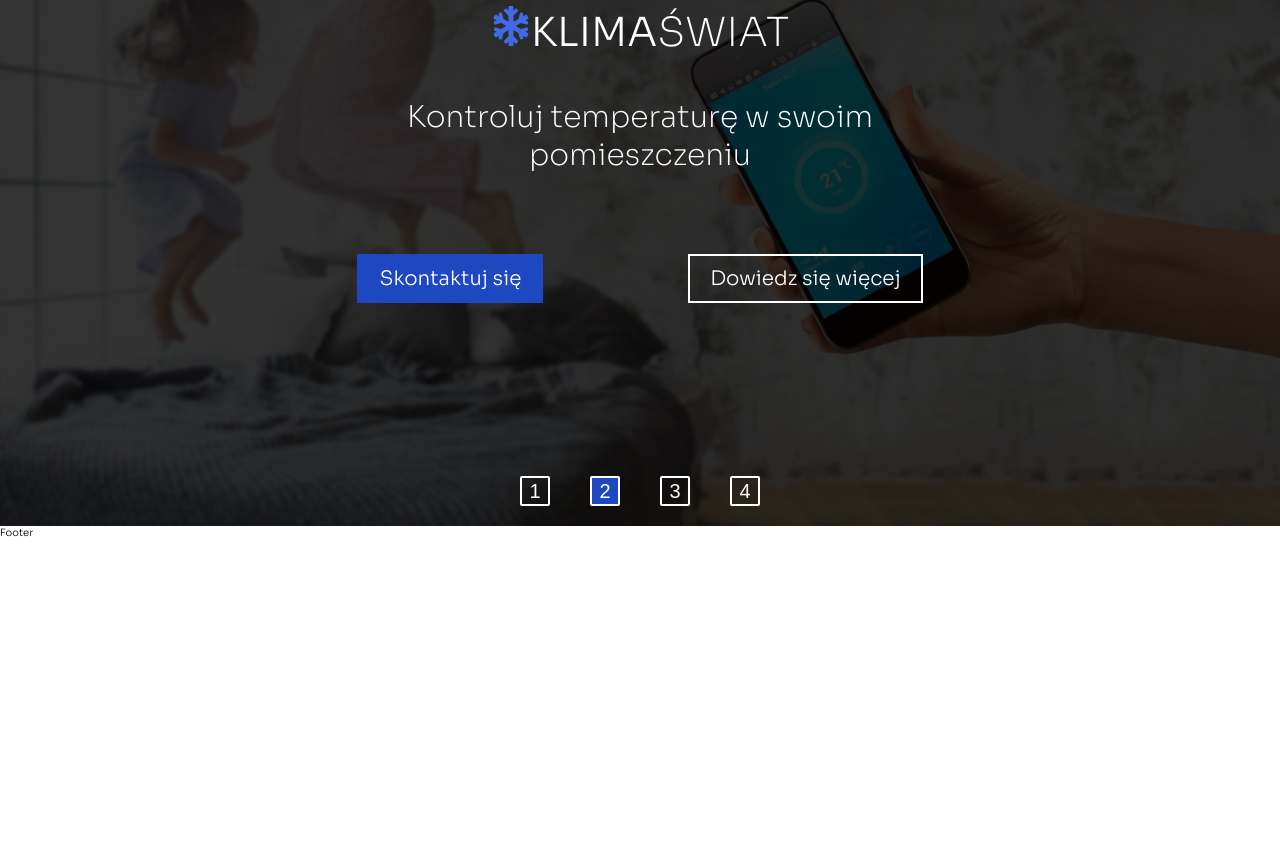
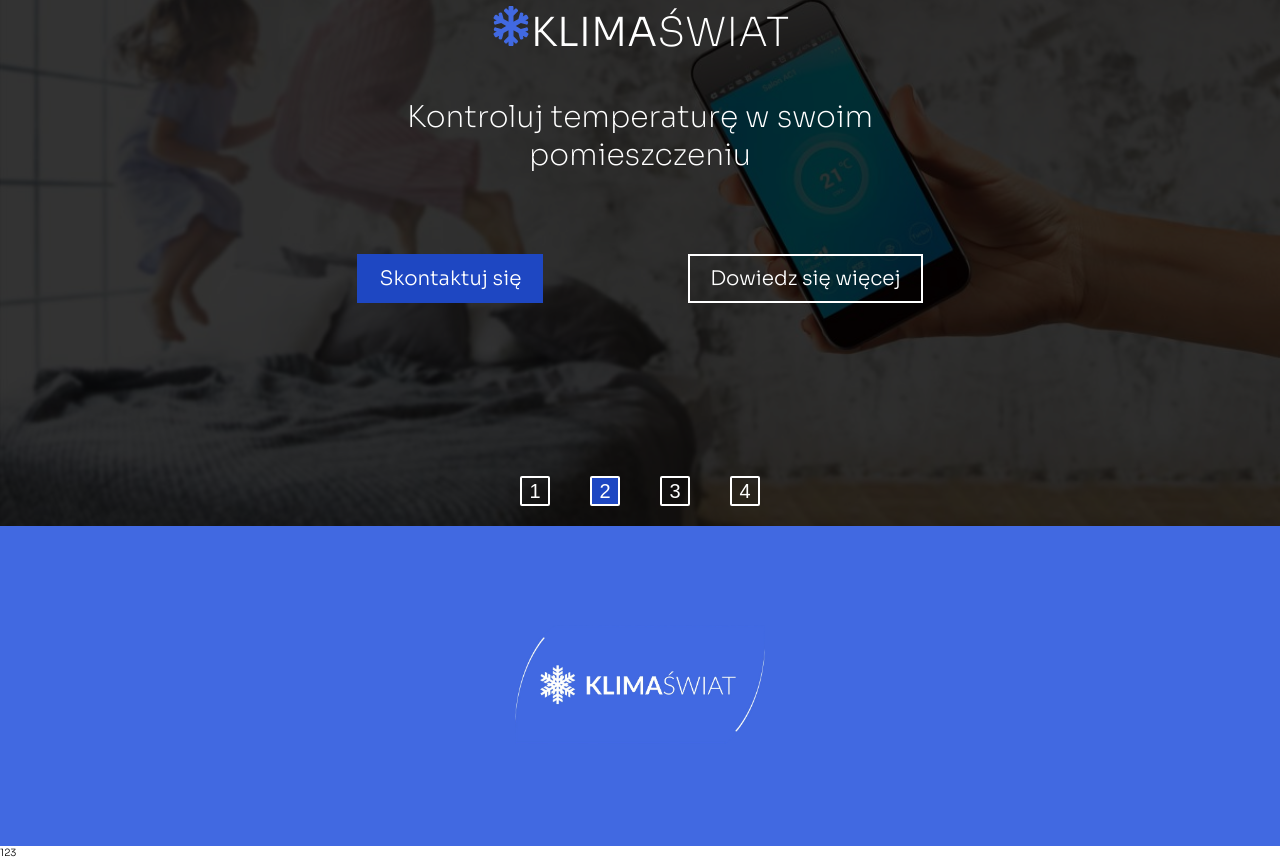
Before and after one commit to Pawliszakk/KlimaSwiatNext, a Next.js app: page / in a window 1280 px wide. Shown: the part 274-1133 px from the top of the page. Before the commit the page ends 813 px from the top, so only its background shows below. Built offline with nearby package versions, Linux system fonts and the light colour scheme.

Commit message:
added logo, less size

```diff
--- /dev/null
+++ b/src/components/Home/About/About.tsx
@@ -0,0 +1,14 @@
+import classes from './About.module.css';
+import AboutText from './Content/AboutText';
+import Logo from './Logo/Logo';
+
+const About = () => {
+	return (
+		<section id="about">
+			<Logo />
+			<AboutText />
+		</section>
+	);
+};
+
+export default About;
--- /dev/null
+++ b/src/components/Home/About/Content/AboutText.tsx
@@ -0,0 +1,7 @@
+import classes from './AboutText.module.css';
+
+const AboutText = () => {
+	return <div className={classes.box}>123</div>;
+};
+
+export default AboutText;
--- /dev/null
+++ b/src/components/Home/About/Logo/Logo.module.css
@@ -0,0 +1,10 @@
+.box {
+	background-color: var(--main-color);
+	display: flex;
+	justify-content: center;
+	align-items: center;
+	height: 40vh;
+}
+.box img {
+	width: 250px;
+}
--- /dev/null
+++ b/src/components/Home/About/Logo/Logo.tsx
@@ -0,0 +1,18 @@
+import SlideAnimation from '@/components/UI/Animations/SlideAnimation';
+import classes from './Logo.module.css';
+
+const Logo = () => {
+	return (
+		<div className={classes.box}>
+			<SlideAnimation>
+				<img
+					src="/assets/logos/logo-about.png"
+					alt="Logo Firmy Klima Świat"
+					loading="lazy"
+				/>
+			</SlideAnimation>
+		</div>
+	);
+};
+
+export default Logo;
--- a/src/components/Home/Hero/Hero.tsx
+++ b/src/components/Home/Hero/Hero.tsx
@@ -66,7 +66,7 @@
 					<SpecialButton className={classes.btn} href="#contact">
 						Skontaktuj się
 					</SpecialButton>
-					<SpecialButton className={classes.btn} empty href="#contact">
+					<SpecialButton className={classes.btn} empty href="#about">
 						Dowiedz się więcej
 					</SpecialButton>
 				</SlideAnimation>
--- a/src/components/Home/Home.tsx
+++ b/src/components/Home/Home.tsx
@@ -1,7 +1,13 @@
+import About from './About/About';
 import Hero from './Hero/Hero';
 
 const Home = () => {
-	return <Hero />;
+	return (
+		<>
+			<Hero />
+			<About />
+		</>
+	);
 };
 
 export default Home;
--- a/src/components/layout/Layout.tsx
+++ b/src/components/layout/Layout.tsx
@@ -12,7 +12,7 @@
 		<>
 			<Nav />
 			<main>{children}</main>
-			<Footer />
+			{/* <Footer /> */}
 		</>
 	);
 };
--- a/src/components/layout/Nav/NavItems/NavList.module.css
+++ b/src/components/layout/Nav/NavItems/NavList.module.css
@@ -16,7 +16,7 @@
 		position: fixed;
 		top: 0;
 		left: 0;
-		margin-top: 8vh;
+		margin-top: 7vh;
 		width: 100vw;
 		height: 100vh;
 		display: flex;
--- a/src/styles/globals.css
+++ b/src/styles/globals.css
@@ -14,6 +14,7 @@
 }
 html {
 	font-size: 62.5%;
+	scroll-behavior: smooth;
 	scrollbar-width: thin;
 	scrollbar-color: var(--main-color-darker), var(--main-color);
 }
```
Also changed, not shown: public/assets/logos/logo-about.png, src/components/Home/About/Content/AboutText.module.css (added).
